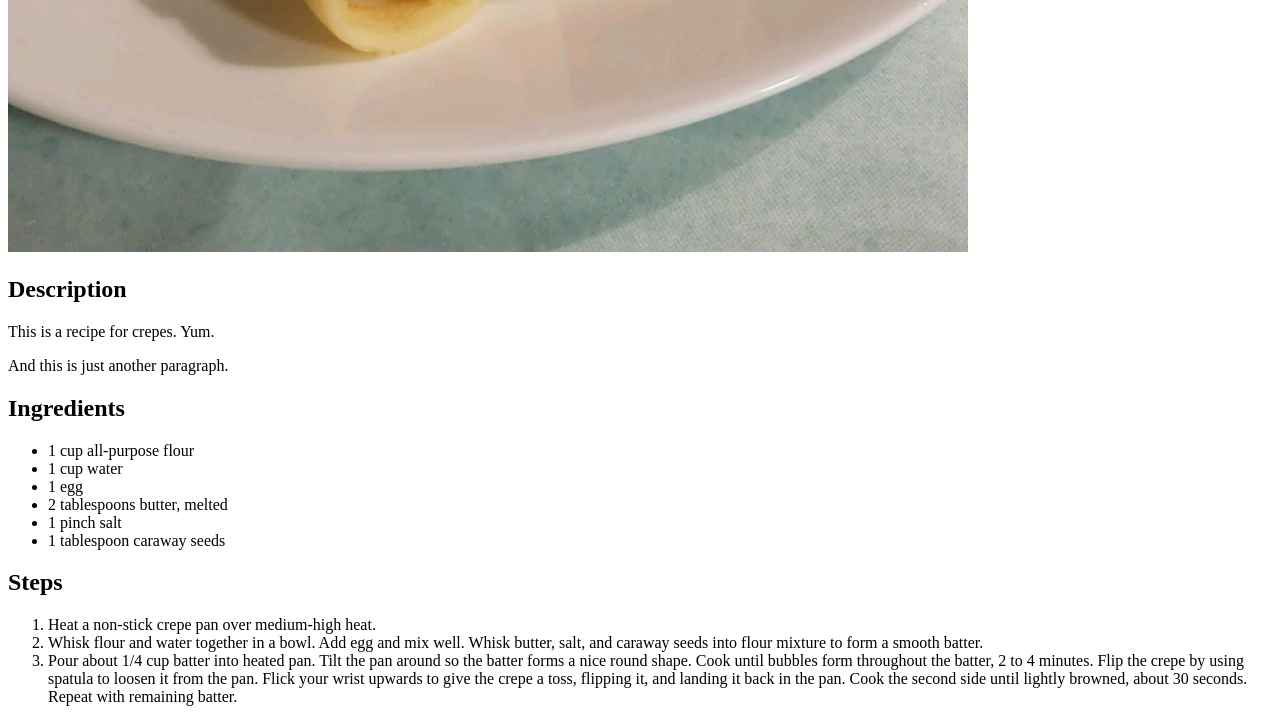
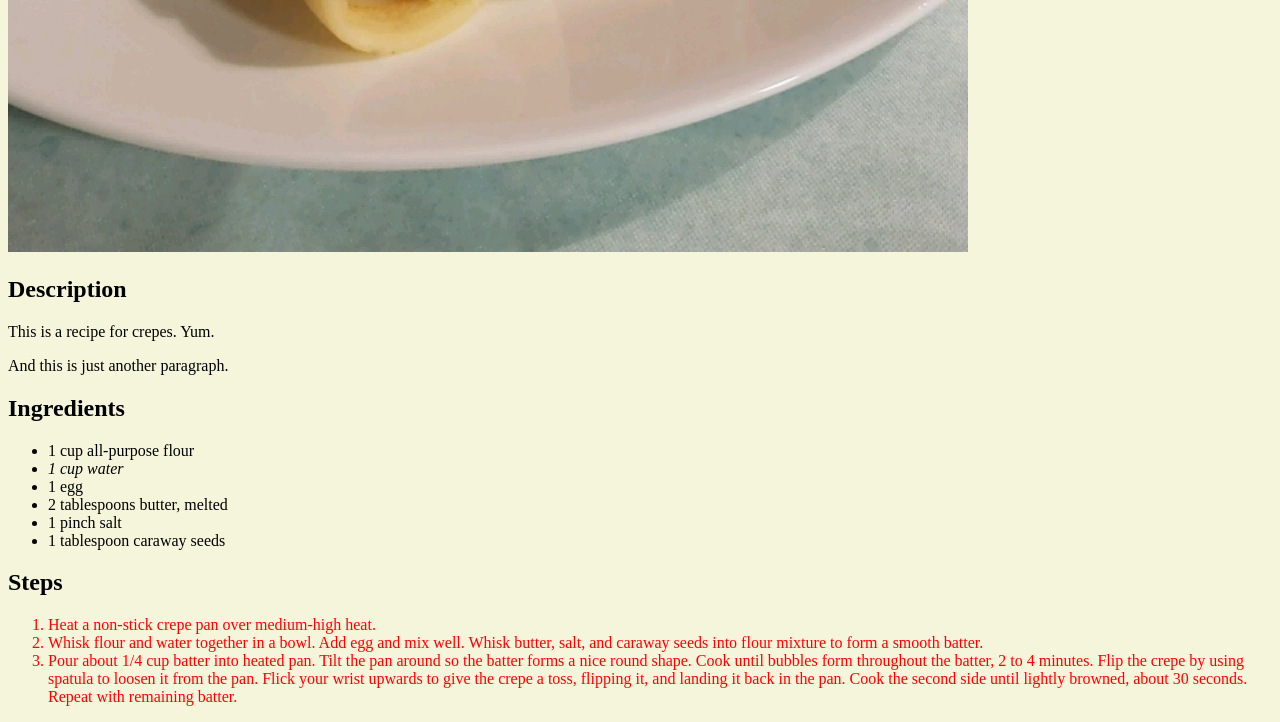
Before and after one commit to addroddyn/odin, a plain HTML site: page recipes/crepes.html in a window 1280 px wide. Shown: the part 788-1510 px from the top of the page. Drawn offline with Linux system fonts and the light colour scheme.

Commit message:
Added css

```diff
--- a/index.html
+++ b/index.html
@@ -4,6 +4,7 @@
     <meta charset="UTF-8">
     <meta http-equiv="X-UA-Compatible" content="IE=edge">
     <meta name="viewport" content="width=device-width, initial-scale=1.0">
+    <link rel="stylesheet" href="styles.css" />
     <title>Odin recipes</title>
 </head>
 <body>
--- a/recipes/crepes.html
+++ b/recipes/crepes.html
@@ -1,21 +1,25 @@
 <!DOCTYPE html>
 <html lang="en">
+
 <head>
     <meta charset="UTF-8">
     <meta http-equiv="X-UA-Compatible" content="IE=edge">
     <meta name="viewport" content="width=device-width, initial-scale=1.0">
+    <link rel="stylesheet" href="../styles.css" />
     <title>Document</title>
 </head>
-<body>
+
+<body class="recipe">
+    <div>
         <h1>Crepes</h1>
         <img alt="crepes" src="crepes.jpeg">
         <h2>Description</h2>
         <p>This is a recipe for crepes. Yum.</p>
-    <p>And this is just another paragraph.</p>
+        <p class="vip">And this is just another paragraph.</p>
         <h2>Ingredients</h2>
         <ul>
             <li>1 cup all-purpose flour</li>
-        <li>1 cup water</li>
+            <li class="vip" >1 cup water</li>
             <li>1 egg</li>
             <li>2 tablespoons butter, melted</li>
             <li>1 pinch salt</li>
@@ -24,8 +28,15 @@
         <h2>Steps</h2>
         <ol>
             <li>Heat a non-stick crepe pan over medium-high heat.</li>
-        <li>Whisk flour and water together in a bowl. Add egg and mix well. Whisk butter, salt, and caraway seeds into flour mixture to form a smooth batter.</li>
-        <li>Pour about 1/4 cup batter into heated pan. Tilt the pan around so the batter forms a nice round shape. Cook until bubbles form throughout the batter, 2 to 4 minutes. Flip the crepe by using spatula to loosen it from the pan. Flick your wrist upwards to give the crepe a toss, flipping it, and landing it back in the pan. Cook the second side until lightly browned, about 30 seconds. Repeat with remaining batter.</li>
+            <li>Whisk flour and water together in a bowl. Add egg and mix well. Whisk butter, salt, and caraway seeds
+                into flour mixture to form a smooth batter.</li>
+            <li>Pour about 1/4 cup batter into heated pan. Tilt the pan around so the batter forms a nice round shape.
+                Cook until bubbles form throughout the batter, 2 to 4 minutes. Flip the crepe by using spatula to loosen
+                it from the pan. Flick your wrist upwards to give the crepe a toss, flipping it, and landing it back in
+                the pan. Cook the second side until lightly browned, about 30 seconds. Repeat with remaining batter.
+            </li>
         </ol>
+    </div>
 </body>
+
 </html>
--- /dev/null
+++ b/styles.css
@@ -0,0 +1,11 @@
+.recipe {
+    background-color: beige;
+}
+
+ol li {
+    color:red;
+}
+
+ul .vip {
+    font-style: italic;
+}
```
Lines whose indentation alone changed are shown as unchanged.
